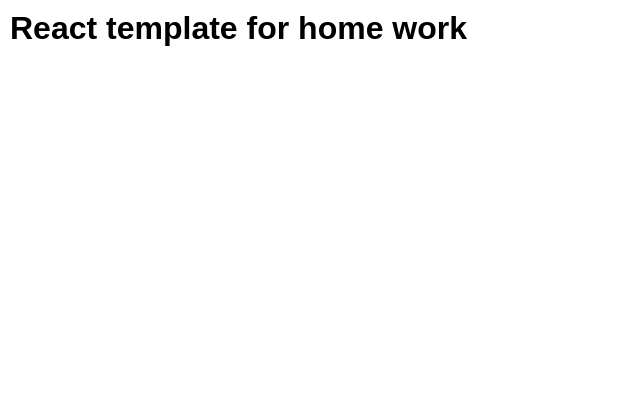
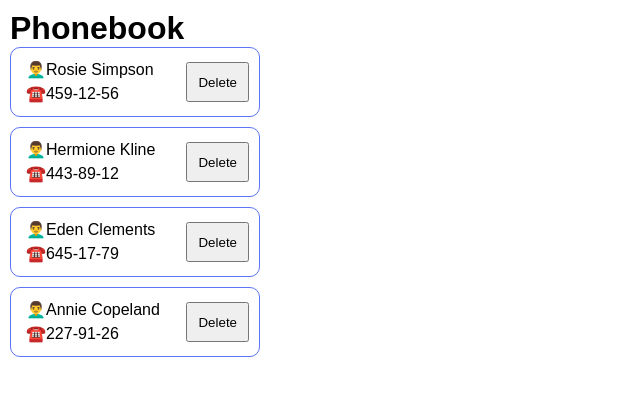
Before and after one commit to kuzmavasil74/goit-react-hw-03, a React (Vite) app: page / in a window 1280 px wide. Shown: the top 396 px of the page, without its empty margins (0-640 px from the left). Built offline with nearby package versions, Linux system fonts and the light colour scheme.

Commit message:
add_task-1

```diff
--- a/src/App.jsx
+++ b/src/App.jsx
@@ -1,9 +1,18 @@
-import './App.module.css'
+import { useState } from 'react'
+import ContactForm from './components/ContactForm/ContactForm'
+import ContactList from './components/ContactList/ContactList'
+import SearchBox from './components/SearchBox/SearchBox'
+import contacts from './contacts.json'
+import Contact from './components/Contact/Contact'
 
 function App() {
   return (
     <div>
-      <h1>React template for home work</h1>
+      <h1>Phonebook</h1>
+      <ContactForm />
+      <SearchBox />
+      <ContactList contacts={contacts} />
+      <Contact />
     </div>
   )
 }
--- /dev/null
+++ b/src/components/Contact/Contact.jsx
@@ -0,0 +1,4 @@
+const Contact = () => {
+  return <></>
+}
+export default Contact
--- /dev/null
+++ b/src/components/ContactForm/ContactForm.jsx
@@ -0,0 +1,5 @@
+const ContactForm = () => {
+  return <></>
+}
+
+export default ContactForm
--- /dev/null
+++ b/src/components/ContactList/ContactList.jsx
@@ -0,0 +1,22 @@
+import css from './ContactList.module.css'
+
+const ContactList = ({ contacts }) => {
+  return (
+    <>
+      {contacts.map((contact) => {
+        return (
+          <div className={css.contactCart} key={contact.id}>
+            <ul className={css.contactList}>
+              <li className={css.contactListItem}>👨‍🦱{contact.name}</li>
+
+              <li className={css.contactListItem}>☎️{contact.number}</li>
+            </ul>
+            <button className={css.cantactListBtn}>Delete</button>
+          </div>
+        )
+      })}
+    </>
+  )
+}
+
+export default ContactList
--- /dev/null
+++ b/src/components/ContactList/ContactList.module.css
@@ -0,0 +1,22 @@
+.contactCart {
+  display: flex;
+  justify-content: space-between;
+  align-items: center;
+  gap: 20px;
+  width: 250px;
+  height: auto;
+  padding: 10px;
+  margin-bottom: 10px;
+  border: 1.5px solid rgba(6, 44, 237, 0.652);
+  border-radius: 10px;
+}
+.contactList {
+  margin-left: 5px;
+}
+.contactListItem {
+  font-size: medium;
+  line-height: 1.5;
+}
+.cantactListBtn {
+  height: 40px;
+}
--- /dev/null
+++ b/src/components/SearchBox/SearchBox.jsx
@@ -0,0 +1,4 @@
+const SearchBox = () => {
+  return <></>
+}
+export default SearchBox
--- /dev/null
+++ b/src/contacts.json
@@ -0,0 +1,6 @@
+[
+  { "id": "id-1", "name": "Rosie Simpson", "number": "459-12-56" },
+  { "id": "id-2", "name": "Hermione Kline", "number": "443-89-12" },
+  { "id": "id-3", "name": "Eden Clements", "number": "645-17-79" },
+  { "id": "id-4", "name": "Annie Copeland", "number": "227-91-26" }
+]
```
